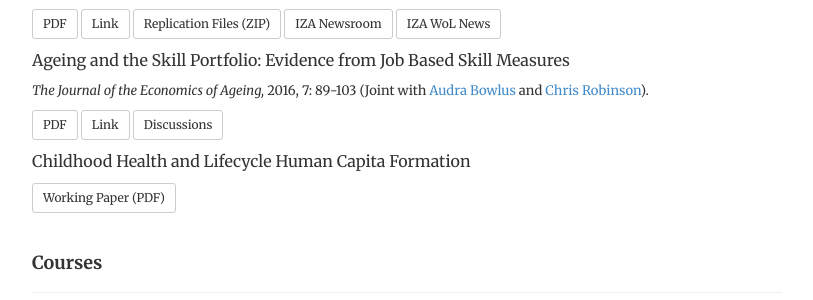
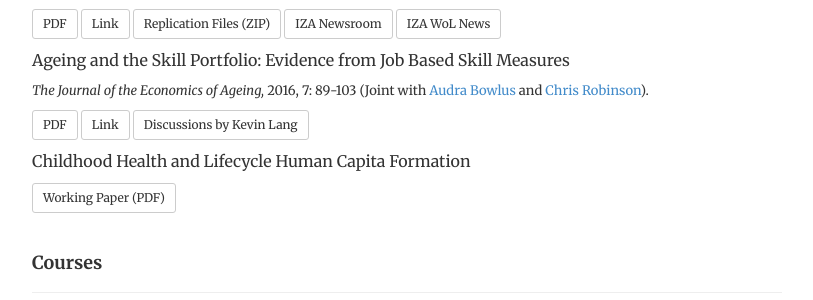
Before and after one commit to morihiroaki/morihiroaki.github.io, a Jekyll site: the page built from index.html, in a window 1280 px wide. Shown: the part 542-842 px from the top of the page, without its empty margins (233-1046 px from the left). Built offline with Jekyll 4.4.1, drawn with Linux system fonts in a browser that asks for light colours.

Commit message:
Update index.html

```diff
--- a/index.html
+++ b/index.html
@@ -41,7 +41,7 @@ visit us and present your research in the workshop. </p>
 <p><font size="2"><i>The Journal of the Economics of Ageing,</i> 2016, 7: 89-103 (Joint with <a href="http://economics.uwo.ca/people/faculty/bowlus.html" target="_blank" title="Link">Audra Bowlus</a> and <a href="http://economics.uwo.ca/people/faculty/robinson.html" target="_blank" title="Link">Chris Robinson</a>). </p>
 <p><a href="./files/Bowlus_Mori_Robinson_2016_JEA.pdf" target="_blank" class="btn btn-default btn-sm" role="button">PDF</a>
 <a href="http://www.sciencedirect.com/science/article/pii/S2212828X16000049" target="_blank" class="btn btn-default btn-sm" role="button">Link</a>
-<a href="http://www.sciencedirect.com/science/article/pii/S2212828X16300135" target="_blank" class="btn btn-default btn-sm" role="button">Discussions</a></p>
+<a href="http://www.sciencedirect.com/science/article/pii/S2212828X16300135" target="_blank" class="btn btn-default btn-sm" role="button">Discussions by Kevin Lang</a></p>
 
 <p><font size="3">Childhood Health and Lifecycle Human Capita Formation</font></p>
 <p><a href="./files/M2_main6.pdf" target="_blank" class="btn btn-default btn-sm" role="button">Working Paper (PDF)</a>
```
